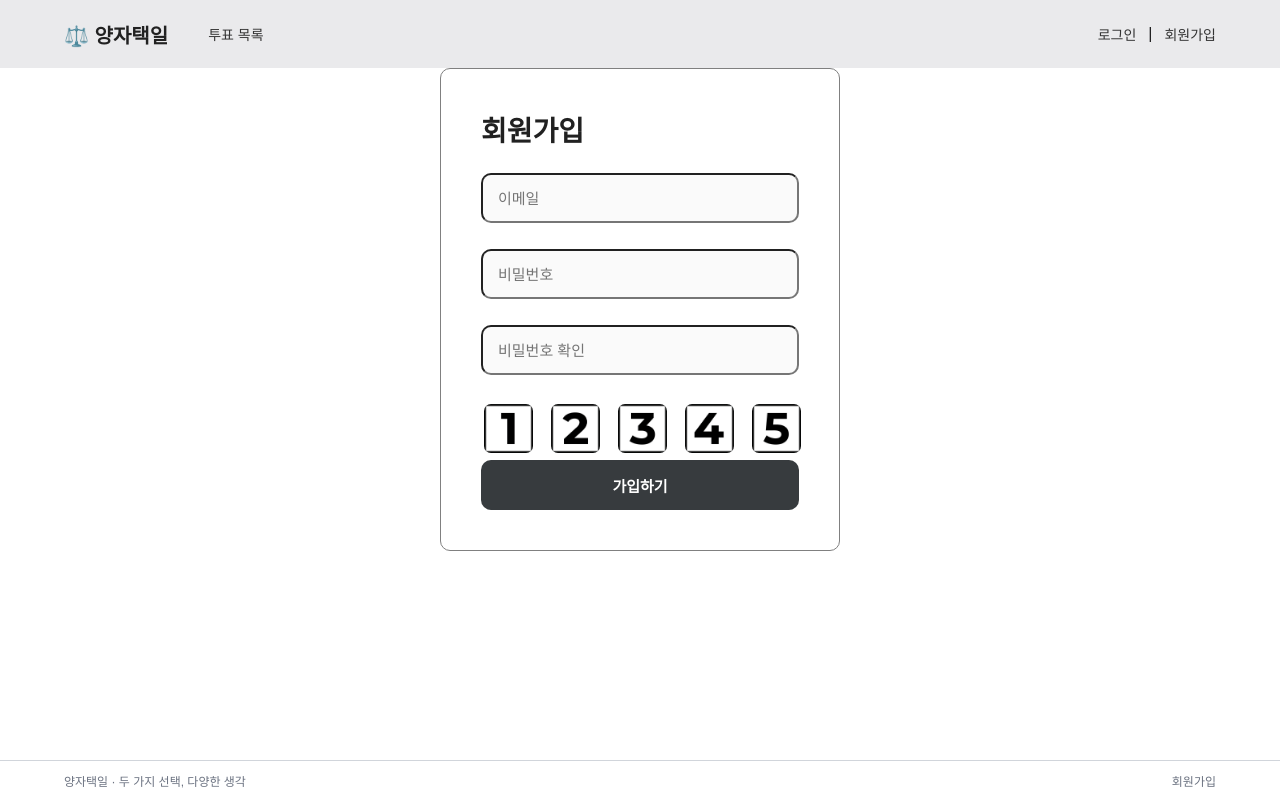
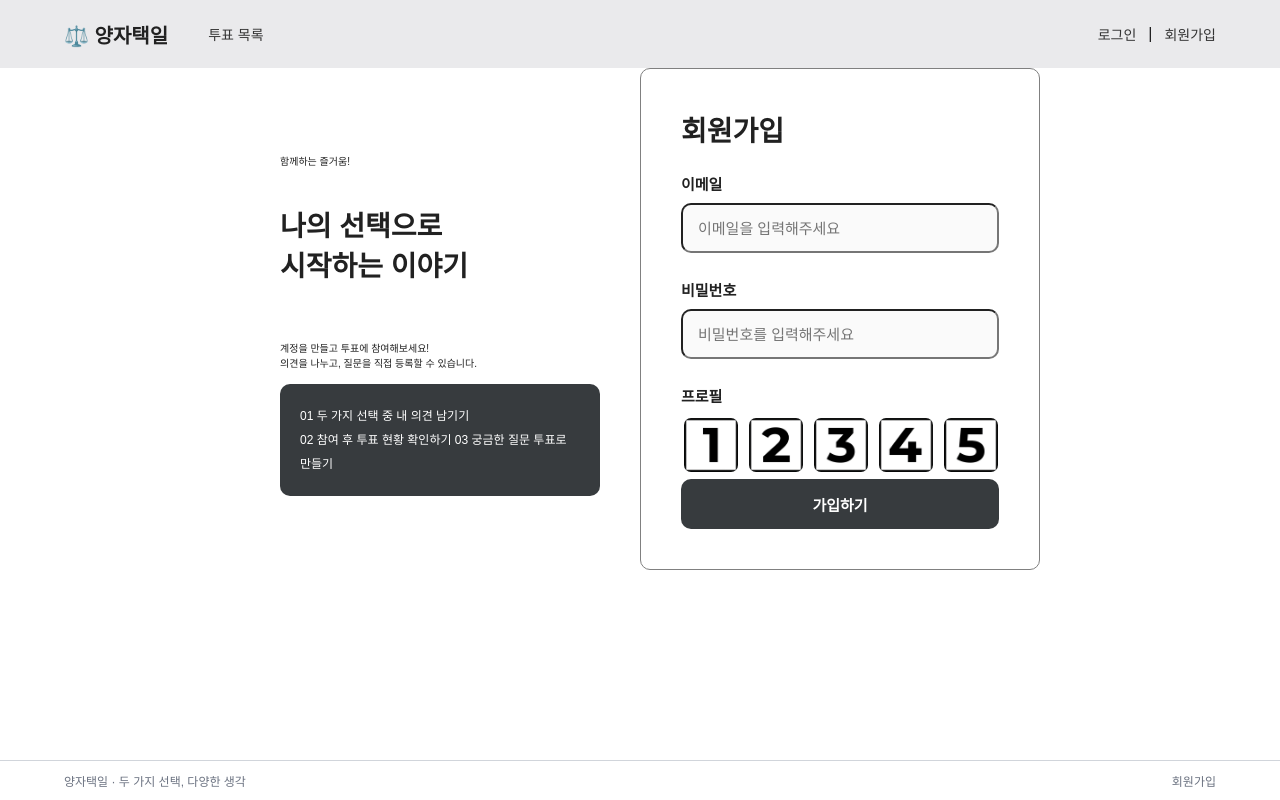
Before and after one commit to aranparrk/either-or, a React (Vite) app in the folder frontend/: page /signup in a window 1280 px wide. Built offline with nearby package versions, Linux system fonts and the light colour scheme.

Commit message:
[STYLE] 로그인 스타일 수정

```diff
--- a/frontend/src/components/common/ProfileChoice.jsx
+++ b/frontend/src/components/common/ProfileChoice.jsx
@@ -15,13 +15,14 @@ import profile5 from "../../assets/profiles/profile5.png"
 
 const ProfileList = styled.div`
   display: flex;
+  flex: 1;
   justify-content: center;
-  gap: 12px;
+  gap: 5px;
 `;
 
 const ProfileImage = styled.img`
-  width: 55px;
-  height: 55px;
+  width: 60px;
+  height: 60px;
   object-fit: cover;
   border-radius: 10px;
   cursor: pointer;
--- a/frontend/src/pages/SignUp.jsx
+++ b/frontend/src/pages/SignUp.jsx
@@ -23,7 +23,17 @@ const Container = styled.div`
   align-items: center;
 `;
 
-const Form = styled.form`
+const Form1 = styled.div`
+  width: 100%;
+  max-width: 400px;
+  display: flex;
+  flex-direction: column;
+  padding: 40px;
+  gap: 4px;
+  align-items: flex-start;
+`;
+
+const Form2 = styled.form`
   width: 100%;
   max-width: 400px;
   display: flex;
@@ -39,6 +49,26 @@ const Title = styled.h1`
   margin: 0 0 20px;
   font-size: 28px;
   font-weight: bold;
+`;
+
+const Label = styled.label`
+  margin: 0 0 5px;
+  font-size: 15px;
+  font-weight: bold;
+`;
+
+const Caption1 = styled.p`
+  font-size: 10px;
+`;
+
+const Caption2 = styled.div`
+  width: 100%;
+  padding: 20px;
+  background-color: rgb(55, 59, 62);
+  border-radius: 10px;
+  color: white;
+  font-size: 12px;
+  line-height: 2;
 `;
 
 // 입력창 + 메시지를 한 묶음으로
@@ -61,7 +91,6 @@ const Message = styled.p`
 const SignUp = () => {
   const [inputEmail, setInputEmail] = useState("");
   const [inputPwd, setInputPwd] = useState("");
-  const [inputPwdCheck, setInputPwdCheck] = useState("");
   const [inputProfileId, setInputProfileId] = useState(0);
   const [emailStatus, setEmailStatus] = useState("idle");
 
@@ -69,7 +98,6 @@ const SignUp = () => {
 
   const isEmail = EMAIL_REGEX.test(inputEmail)
   const isPwd = PWD_REGEX.test(inputPwd)
-  const isPwdCheck = inputPwdCheck !== "" && inputPwd === inputPwdCheck
   const isProfileId = inputProfileId >= 1 && inputProfileId <= 5
 
   const selectProfile = (profileId) => {setInputProfileId(profileId)};
@@ -89,8 +117,8 @@ const SignUp = () => {
         const res = await AxiosApi.memberExist(inputEmail);
         if (ignore) return;
         setEmailStatus(res.data === true ? "duplicate" : "available");
-      } catch (err) {
-        console.error("이메일 중복 확인 실패 ", err)
+      } catch (error) {
+        console.error("이메일 중복 확인 실패 ", error)
         if (!ignore) setEmailStatus("error");
       }
     }, 500);
@@ -103,7 +131,7 @@ const SignUp = () => {
 
   // 형식 OK + 중복 아님 이어야 최종 통과
   const isEmailOk = isEmail && emailStatus === "available";
-  const isAllValid = isEmailOk && isPwd && isPwdCheck && isProfileId;
+  const isAllValid = isEmailOk && isPwd && isProfileId;
 
 
   // 이메일 메시지 문구
@@ -144,24 +172,40 @@ const SignUp = () => {
 
   return (
     <Container>
-      <Form onSubmit={onSubmit}>
+      <Form1>
+        <Caption1>함께하는 즐거움!</Caption1>
+        <br/>
+        <Title>나의 선택으로
+          <br/>시작하는 이야기</Title>
+        <br/>
+        <Caption1>계정을 만들고 투표에 참여해보세요!
+          <br/>의견을 나누고, 질문을 직접 등록할 수 있습니다.</Caption1>
+        <Caption2>01 두 가지 선택 중 내 의견 남기기<br/>
+        02 참여 후 투표 현황 확인하기
+        03 궁금한 질문 투표로 만들기</Caption2>
+
+      </Form1>
+      <Form2 onSubmit={onSubmit}>
         <Title>회원가입</Title>
 
+
+        <Label>이메일</Label>
         <Field>
           <Input
             type="email"
             value={inputEmail}
-            placeholder="이메일"
+            placeholder="이메일을 입력해주세요"
             onChange={(e) => setInputEmail(e.target.value.trim())}
           />
           <Message $valid={isEmailOk}>{getEmailMessage()}</Message>
         </Field>
 
+        <Label>비밀번호</Label>
         <Field>
           <Input
             type="password"
             value={inputPwd}
-            placeholder="비밀번호"
+            placeholder="비밀번호를 입력해주세요"
             onChange={(e) => setInputPwd(e.target.value)}
           />
           <Message $valid={isPwd}>
@@ -172,21 +216,7 @@ const SignUp = () => {
           </Message>
         </Field>
 
-        <Field>
-          <Input
-            type="password"
-            value={inputPwdCheck}
-            placeholder="비밀번호 확인"
-            onChange={(e) => setInputPwdCheck(e.target.value)}
-          />
-          <Message $valid={isPwdCheck}>
-            {inputPwdCheck &&
-              (isPwdCheck
-                ? "비밀번호가 일치합니다."
-                : "비밀번호가 일치하지 않습니다.")}
-          </Message>
-        </Field>
-
+        <Label>프로필</Label>
         <ProfileChoice
             onSelect={selectProfile}
             selectedId={inputProfileId}
@@ -196,7 +226,7 @@ const SignUp = () => {
           가입하기
         </Button>
 
-      </Form>
+      </Form2>
     </Container>
   );
 };
```
